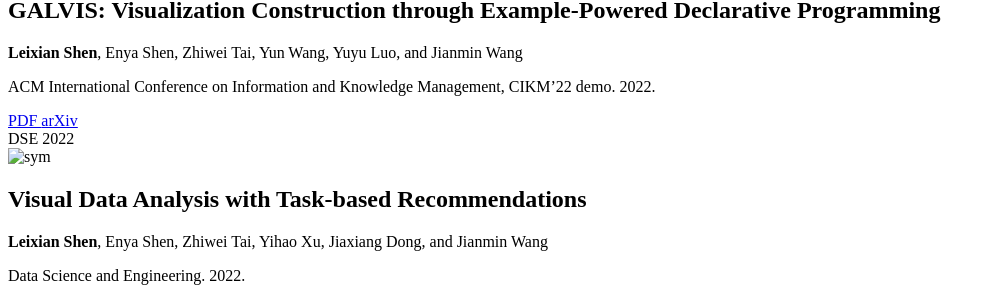
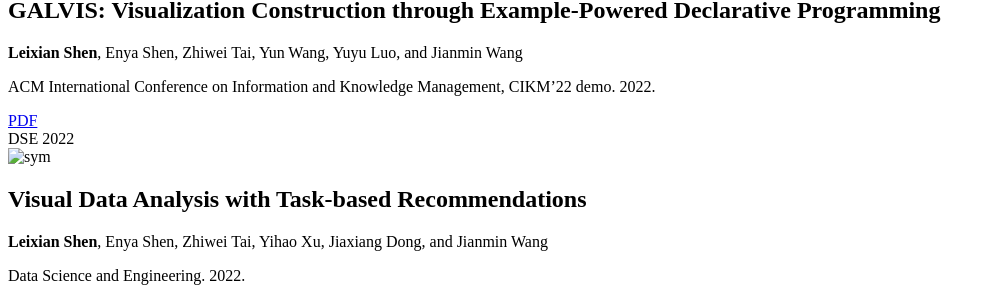
Before and after one commit to ShenLeixian/ShenLeixian1111, a Jekyll site: the page built from _pages/include/pub.md, in a window 1280 px wide. Shown: the part 1147-1448 px from the top of the page, without its empty margins (0-995 px from the left). Built offline with Jekyll 4.4.1, drawn with Linux system fonts in a browser that asks for light colours; our own code applies the rules of GitHub Pages for plain Markdown files.

Commit message:
Update pub.md

```diff
--- a/_pages/include/pub.md
+++ b/_pages/include/pub.md
@@ -14,7 +14,7 @@
     <a class="_blank" href="https://arxiv.org/pdf/2208.10947.pdf" >
         <i class="ai ai-open-access ai-1x" aria-hidden="true"></i> PDF
     </a>
-    <a class="_blank" href="{https://doi.org/10.1109/TVCG.2022.3148007}">
+    <a class="_blank" href="https://doi.org/10.1109/TVCG.2022.3148007">
         <i class="ai ai-doi ai-1x" aria-hidden="true"></i> DOI
     </a>
     <a class="_blank" href="https://arxiv.org/abs/2208.10947">
@@ -73,9 +73,9 @@
     <!-- <a class="_blank" href="{https://doi.org/10.1145/3511808.3557159}">
         <i class="ai ai-doi ai-1x" aria-hidden="true"></i> DOI
     </a> -->
-    <a class="_blank" href="./pdf/GALVIS_CIKM22.pdf">
+    <!-- <a class="_blank" href="./pdf/GALVIS_CIKM22.pdf">
         <i class="ai ai-arxiv ai-1x" aria-hidden="true"></i> arXiv
-    </a>
+    </a> -->
     <!-- <a target="_blank" href="https://github.com/microsoft/VisTalk">
         <i class="ai ai-open-materials ai-1x" aria-hidden="true"></i> Code
     </a> -->
@@ -125,7 +125,7 @@
     <a class="_blank" href="./pdf/TaskVis_EuroVis.pdf" >
         <i class="ai ai-open-access ai-1x" aria-hidden="true"></i> PDF
     </a>
-    <a class="_blank" href="{https://doi.org/10.2312/evs.20211061}">
+    <a class="_blank" href="https://doi.org/10.2312/evs.20211061">
         <i class="ai ai-doi ai-1x" aria-hidden="true"></i> DOI
     </a>
     <!-- <a class="_blank" href="https://arxiv.org/abs/2208.10947">
```
